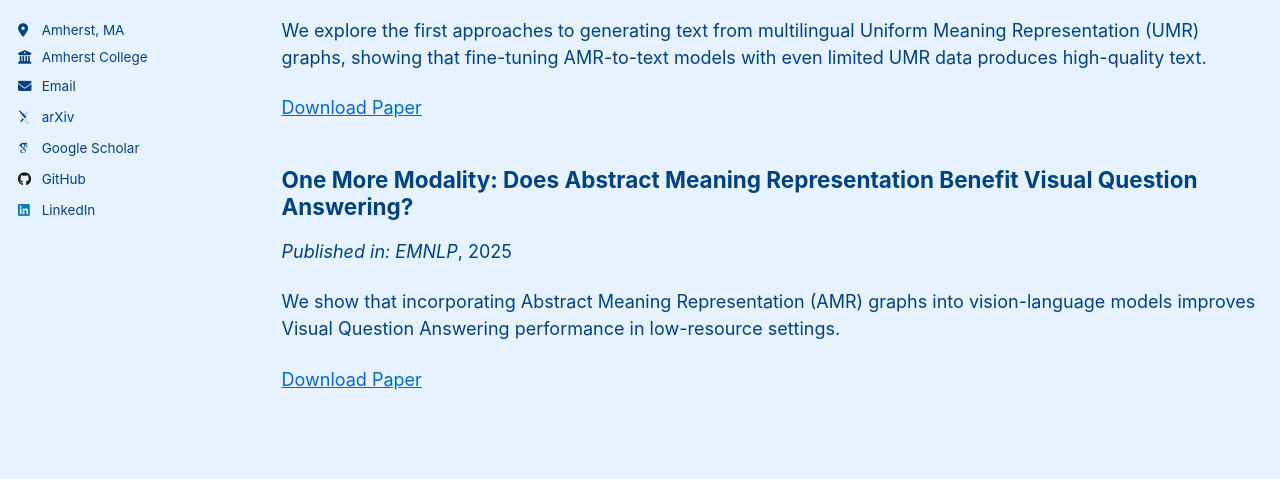
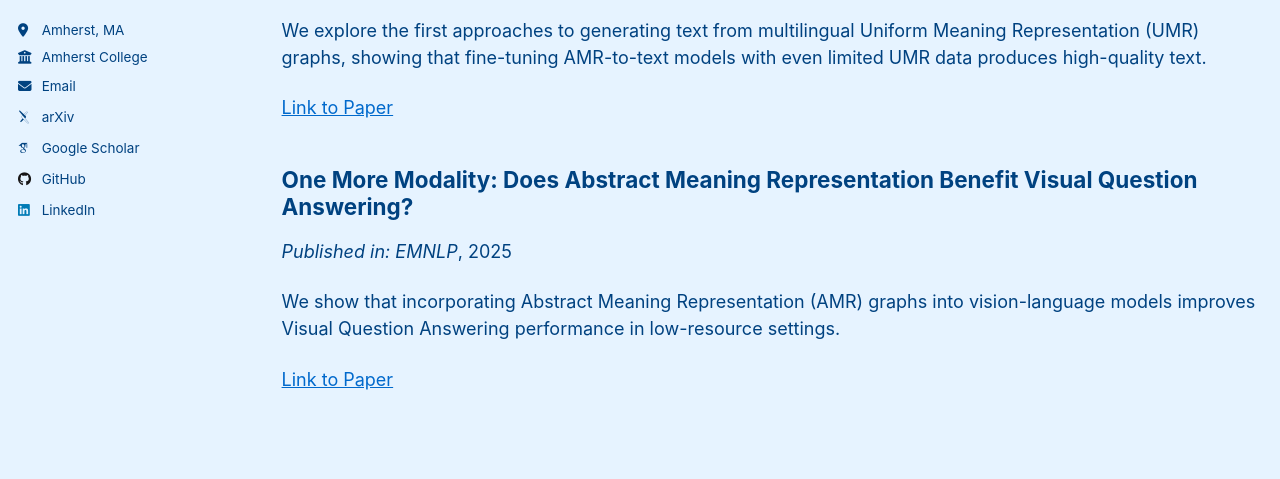
Before and after one commit to emmamarkle/emmamarkle.github.io, a Jekyll site: the page built from _pages/publications.html, in a window 1280 px wide and 1188 px high. Shown: the part 383-862 px from the top of the window. Built offline with Jekyll 4.4.1, drawn with Linux system fonts in a browser that asks for light colours; some web fonts are replaced; a script that is not in the unit is left out.

Commit message:
Update archive-single.html

```diff
--- a/_includes/archive-single.html
+++ b/_includes/archive-single.html
@@ -49,13 +49,13 @@
     {% endif %}
 
     {% if post.citation and post.paperurl and post.slidesurl and post.bibtexurl %}
-      <p>Recommended citation: {{ post.citation }}<br /><a href="{{ post.paperurl }}">Download Paper</a> | <a href="{{ post.slidesurl }}">Download Slides</a> | <a href="{{ post.bibtexurl }}">Download Bibtex</a></p>
+      <p>Recommended citation: {{ post.citation }}<br /><a href="{{ post.paperurl }}">Link to Paper</a> | <a href="{{ post.slidesurl }}">Download Slides</a> | <a href="{{ post.bibtexurl }}">Download Bibtex</a></p>
     {% elsif post.citation and post.paperurl and post.slidesurl %}
-      <p>Recommended citation: {{ post.citation }}<br /><a href="{{ post.paperurl }}">Download Paper</a> | <a href="{{ post.slidesurl }}">Download Slides</a></p>
+      <p>Recommended citation: {{ post.citation }}<br /><a href="{{ post.paperurl }}">Link to Paper</a> | <a href="{{ post.slidesurl }}">Download Slides</a></p>
     {% elsif post.citation and post.paperurl and post.bibtexurl %}
-      <p>Recommended citation: {{ post.citation }}<br /><a href="{{ post.paperurl }}">Download Paper</a> | <a href="{{ post.bibtexurl }}">Download Bibtex</a></p>
+      <p>Recommended citation: {{ post.citation }}<br /><a href="{{ post.paperurl }}">Link to Paper</a> | <a href="{{ post.bibtexurl }}">Download Bibtex</a></p>
     {% elsif post.citation and post.paperurl %}
-      <p>Recommended citation: {{ post.citation }}<br /><a href="{{ post.paperurl }}">Download Paper</a></p>
+      <p>Recommended citation: {{ post.citation }}<br /><a href="{{ post.paperurl }}">Link to Paper</a></p>
     {% elsif post.citation and post.slidesurl and post.bibtexurl %}
       <p>Recommended citation: {{ post.citation }}<br /><a href="{{ post.slidesurl }}">Download Slides</a> | <a href="{{ post.bibtexurl}}">Download Bibtex</a></p>
     {% elsif post.citation and post.slidesurl %}
@@ -65,9 +65,9 @@
     {% elsif post.citation %}
       <p>Recommended citation: {{ post.citation }}</p>
     {% elsif post.paperurl and post.bibtexurl %}
-      <p><a href=" {{ post.paperurl }} ">Download Paper</a> | <a href="{{ post.bibtexurl }}">Download Bibtex</a></p>
+      <p><a href=" {{ post.paperurl }} ">Link to Paper</a> | <a href="{{ post.bibtexurl }}">Download Bibtex</a></p>
     {% elsif post.paperurl %}
-      <p><a href=" {{ post.paperurl }} ">Download Paper</a></p>
+      <p><a href=" {{ post.paperurl }} ">Link to Paper</a></p>
     {% elsif post.slidesurl and post.bibtexurl %}
       <p><a href="{{ post.slidesurl }}">Download Slides</a> | <a href="{{ post.bibtexurl }}">Download Bibtex</a></p>
     {% elsif post.slidesurl %}
```
